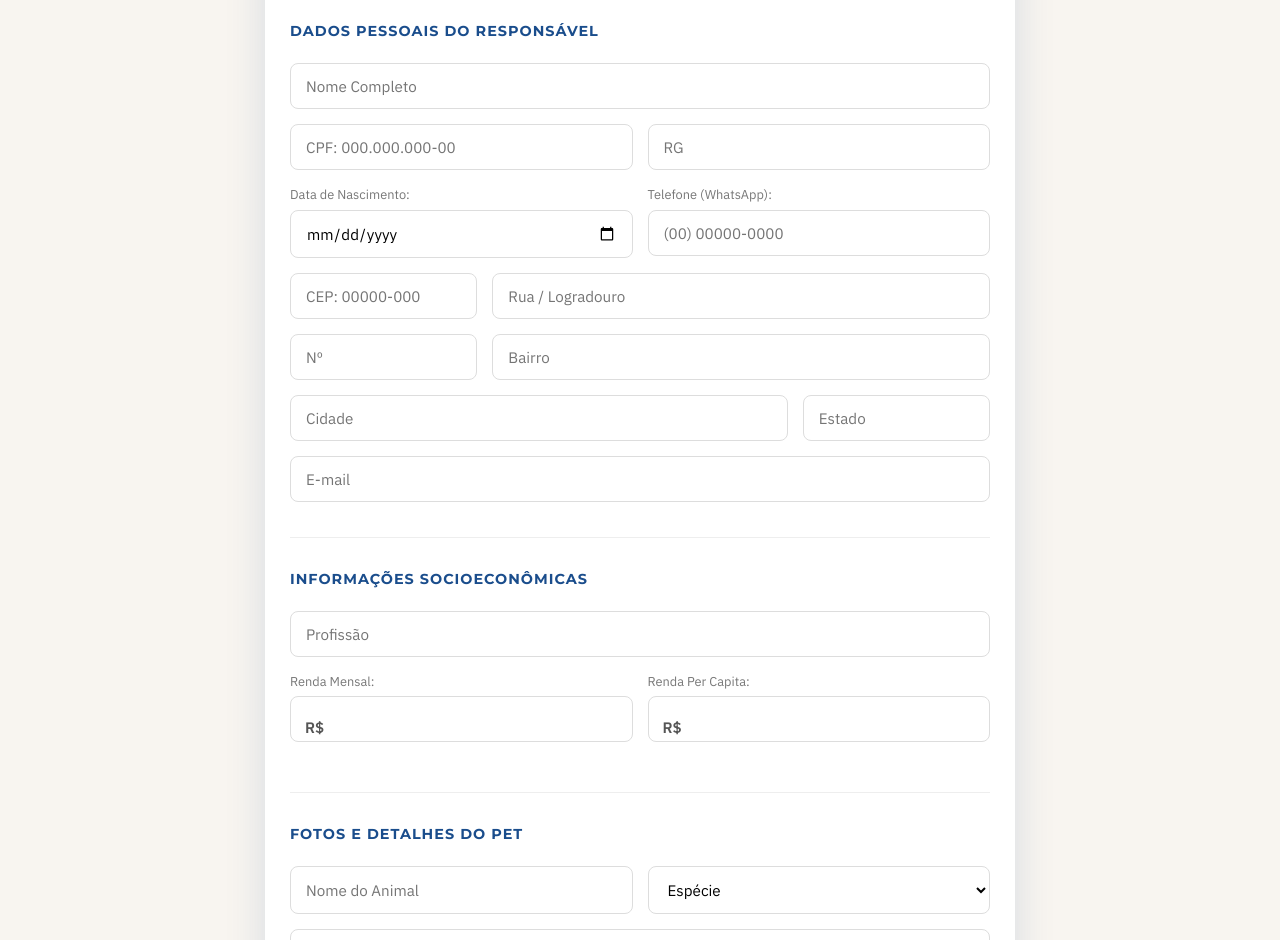
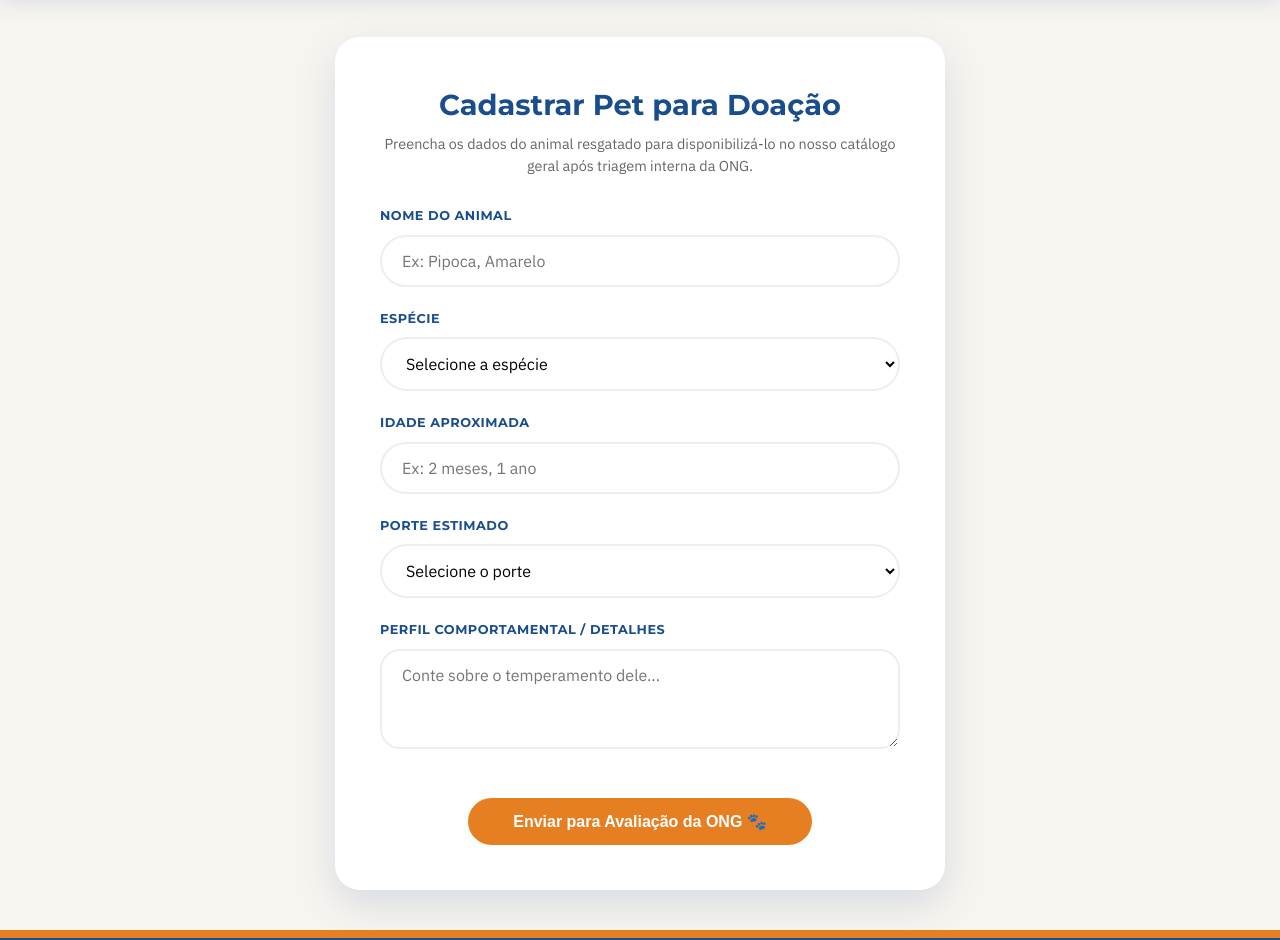
Before and after one commit to ApoloLins/patas-e-lacos, a website: page doar.html in a window 1280 px wide. Shown: the part 98-1038 px from the top of the page. Drawn offline with Linux system fonts and the light colour scheme.

Commit message:
Replace donation form with new layout and functionality

```diff
--- a/doar.html
+++ b/doar.html
@@ -3,128 +3,134 @@
 <head>
     <meta charset="UTF-8">
     <meta name="viewport" content="width=device-width, initial-scale=1.0">
-    <title>Cadastro de Doação | Patas & Laços</title>
+    <title>Patas & Laços | Quero Doar</title>
     <link rel="stylesheet" href="css/style.css">
     <link href="https://fonts.googleapis.com/css2?family=Montserrat:wght@700;800&family=IBM+Plex+Sans:wght@400;600&display=swap" rel="stylesheet">
     <style>
-        .form-section { margin-bottom: 30px; border-bottom: 1px solid #eee; padding-bottom: 20px; }
-        .form-section h4 { margin-bottom: 20px; color: var(--primary); font-family: 'Montserrat', sans-serif; text-transform: uppercase; font-size: 0.9rem; letter-spacing: 1px; }
-        .grid-2 { display: flex; gap: 15px; }
-        .grid-2 input, .grid-2 div, .grid-2 select { flex: 1; }
-        .grid-3 { display: flex; gap: 15px; }
-        .grid-3 .flex-3 { flex: 3; }
-        .grid-3 .flex-1 { flex: 1; }
-        .input-padrao { width: 100%; padding: 12px 15px; margin-bottom: 15px; border-radius: 8px; border: 1px solid #ddd; font-family: 'IBM Plex Sans', sans-serif; font-size: 0.95rem; outline: none; transition: 0.3s; background: white; }
-        .input-padrao:focus { border-color: var(--primary); }
-        .file-label { display: block; font-weight: bold; font-size: 0.85rem; color: #555; margin-bottom: 5px; margin-top: 10px; }
-        .currency-wrapper { position: relative; display: flex; align-items: center; width: 100%; }
-        .currency-wrapper .symbol { position: absolute; left: 15px; font-family: 'IBM Plex Sans'; font-size: 0.95rem; color: #555; font-weight: 600; pointer-events: none; }
-        .currency-wrapper input { padding-left: 45px; }
-        #mensagem-sucesso { display: none; text-align: center; padding: 40px 20px; }
-        #mensagem-sucesso h3 { font-family: 'Montserrat'; color: var(--secondary); font-size: 1.8rem; margin-bottom: 15px; }
-        #mensagem-sucesso p { font-size: 1.1rem; color: var(--text); margin-bottom: 30px; line-height: 1.6; }
-        @media (max-width: 768px) {
-            .grid-2, .grid-3 { flex-direction: column; gap: 0; }
-        }
+        .doar-wrapper { max-width: 650px; margin: 40px auto; padding: 0 20px; }
+        .doar-card { background: white; padding: 45px; border-radius: 25px; box-shadow: 0 15px 40px var(--shadow); }
+        .doar-card h2 { font-family: 'Montserrat'; color: var(--primary); font-size: 1.8rem; margin-bottom: 5px; text-align: center; }
+        .doar-card p { font-size: 0.9rem; color: #666; margin-bottom: 30px; text-align: center; line-height: 1.5; }
+
+        .form-group-doar { text-align: left; margin-bottom: 22px; }
+        .form-group-doar label { display: block; font-family: 'Montserrat'; font-size: 0.8rem; font-weight: 700; text-transform: uppercase; color: var(--primary); margin-bottom: 8px; letter-spacing: 0.5px; }
+        .input-doar, .select-doar, .textarea-doar { width: 100%; padding: 14px 20px; border: 2px solid #eee; border-radius: 50px; font-family: 'IBM Plex Sans', sans-serif; font-size: 1rem; outline: none; transition: 0.3s; background: #fff; box-sizing: border-box; }
+        .input-doar:focus, .select-doar:focus, .textarea-doar:focus { border-color: var(--primary); }
+        .textarea-doar { border-radius: 20px; resize: vertical; min-height: 100px; }
     </style>
 </head>
-<body style="background: var(--bg); padding: 20px 10px;">
+<body style="background: var(--bg);">
 
-<div style="width: 100%; max-width: 750px; margin: 0 auto; background: white; padding: 25px; border-radius: 30px; box-shadow: 0 10px 40px var(--shadow); box-sizing: border-box;">
+<header class="main-header">
+    <nav class="nav-container">
+        <div class="logo-area">
+            <img src="img/logo.png" alt="Patas & Laços" class="logo-img">
+        </div>
+        <ul class="nav-links">
+            <li><a href="index.html" class="nav-item">Início</a></li>
+            <li><a href="catalogo.html" class="nav-item">Adotar</a></li>
+            <li><a href="doar.html" class="nav-item active">Quero Doar</a></li>
+            <li><a href="login-tutor.html" class="nav-item btn-main" style="color: white; padding: 8px 20px; margin-left: 10px; text-decoration: none;">Área do Tutor 👤</a></li>
+        </ul>
+    </nav>
+</header>
 
-    <div id="container-formulario">
-        <h2 style="font-family: 'Montserrat'; color: var(--primary); margin-bottom: 35px; text-align: center;">Formulário de Doação</h2>
-        <form id="form-doacao" onsubmit="enviarDoacao(event)">
+<div class="doar-wrapper">
+    <main class="doar-card">
+        <h2>Cadastrar Pet para Doação</h2>
+        <p>Preencha os dados do animal resgatado para disponibilizá-lo no nosso catálogo geral após triagem interna da ONG.</p>
 
-            <div class="form-section">
-                <h4>Dados Pessoais do Responsável</h4>
-                <input type="text" id="nome" placeholder="Nome Completo" class="input-padrao" required>
-                <div class="grid-2">
-                    <input type="text" id="cpf" placeholder="CPF: 000.000.000-00" class="input-padrao" oninput="mascaraCPF(this)" maxlength="14" required>
-                    <input type="text" id="rg" placeholder="RG" class="input-padrao" required>
-                </div>
-                <div class="grid-2">
-                    <div style="margin-bottom: 15px;">
-                        <span style="font-size: 0.8rem; color: #777; display:block; margin-bottom:4px;">Data de Nascimento:</span>
-                        <input type="date" id="nascimento" class="input-padrao" style="margin-bottom:0;" required>
-                    </div>
-                    <div style="margin-bottom: 15px;">
-                        <span style="font-size: 0.8rem; color: #777; display:block; margin-bottom:4px;">Telefone (WhatsApp):</span>
-                        <input type="tel" id="telefone" placeholder="(00) 00000-0000" class="input-padrao" style="margin-bottom:0;" oninput="mascaraTelefone(this)" maxlength="15" required>
-                    </div>
+        <form onsubmit="interceptarFluxoDoacao(event)">
+            <div class="form-group-doar">
+                <label for="pet-nome">Nome do Animal</label>
+                <input type="text" id="pet-nome" class="input-doar" placeholder="Ex: Pipoca, Amarelo" required>
             </div>
 
-                <div class="grid-3">
-                    <input type="text" id="cep" placeholder="CEP: 00000-000" class="input-padrao flex-1" oninput="mascaraCEP(this)" maxlength="9" required>
-                    <input type="text" id="rua" placeholder="Rua / Logradouro" class="input-padrao flex-3" required>
-                </div>
-                <div class="grid-3">
-                    <input type="text" id="numero" placeholder="Nº" class="input-padrao flex-1" required>
-                    <input type="text" id="bairro" placeholder="Bairro" class="input-padrao flex-3" required>
-                </div>
-                <div class="grid-3">
-                    <input type="text" id="cidade" placeholder="Cidade" class="input-padrao flex-3" required>
-                    <input type="text" id="estado" placeholder="Estado" class="input-padrao flex-1" maxlength="2" required>
-                </div>
-                <input type="email" id="email" placeholder="E-mail" class="input-padrao" required>
-            </div>
-
-            <div class="form-section">
-                <h4>Informações Socioeconômicas</h4>
-                <input type="text" id="profissao" placeholder="Profissão" class="input-padrao" required>
-                <div class="grid-2">
-                    <div style="margin-bottom: 15px; width: 100%;">
-                        <span style="font-size: 0.8rem; color: #777; display:block; margin-bottom:4px;">Renda Mensal:</span>
-                        <div class="currency-wrapper"><span class="symbol">R$</span><input type="text" id="renda-mensal" class="input-padrao" oninput="mascaraMoeda(this)" required></div>
-                    </div>
-                    <div style="margin-bottom: 15px; width: 100%;">
-                        <span style="font-size: 0.8rem; color: #777; display:block; margin-bottom:4px;">Renda Per Capita:</span>
-                        <div class="currency-wrapper"><span class="symbol">R$</span><input type="text" id="renda-capita" class="input-padrao" oninput="mascaraMoeda(this)" required></div>
-                    </div>
-                </div>
-            </div>
-
-            <div class="form-section" style="border-bottom: none;">
-                <h4>Fotos e Detalhes do Pet</h4>
-                <div class="grid-2">
-                    <input type="text" placeholder="Nome do Animal" class="input-padrao" required>
-                    <select class="input-padrao" required>
-                        <option value="">Espécie</option>
+            <div class="form-group-doar">
+                <label for="pet-tipo">Espécie</label>
+                <select id="pet-tipo" class="select-doar" required>
+                    <option value="" disabled selected>Selecione a espécie</option>
                     <option value="Cachorro">Cachorro</option>
                     <option value="Gato">Gato</option>
                 </select>
             </div>
-                <textarea placeholder="História do animal e motivo da entrega..." class="input-padrao" style="height: 100px; padding-top: 12px;" required></textarea>
 
-                <label class="file-label">FOTO DE PERFIL PRINCIPAL:</label><input type="file" class="input-padrao" accept="image/*" required>
-                <label class="file-label">FOTO CORPO INTEIRO:</label><input type="file" class="input-padrao" accept="image/*" required>
+            <div class="form-group-doar">
+                <label for="pet-idade">Idade Aproximada</label>
+                <input type="text" id="pet-idade" class="input-doar" placeholder="Ex: 2 meses, 1 ano" required>
             </div>
 
-            <button type="submit" class="btn-main" style="border: none; width: 100%; padding: 15px;">Enviar Cadastro para Análise</button>
-        </form>
+            <div class="form-group-doar">
+                <label for="pet-porte">Porte Estimado</label>
+                <select id="pet-porte" class="select-doar" required>
+                    <option value="" disabled selected>Selecione o porte</option>
+                    <option value="Pequeno">Pequeno (Até 10kg)</option>
+                    <option value="Médio">Médio (11kg a 25kg)</option>
+                    <option value="Grande">Grande (Acima de 25kg)</option>
+                </select>
             </div>
 
-    <div id="mensagem-sucesso">
-        <span style="font-size: 4rem;">🐾</span>
-        <h3>Cadastro Recebido com Sucesso!</h3>
-        <p>O perfil do animal entrou na nossa lista de análise. Em até 5 dias úteis a equipe entrará em contato.</p>
-        <button onclick="window.close();" class="btn-main" style="border:none;">Fechar Janela</button>
+            <div class="form-group-doar">
+                <label for="pet-comportamento">Perfil Comportamental / Detalhes</label>
+                <textarea id="pet-comportamento" class="textarea-doar" placeholder="Conte sobre o temperamento dele..." required></textarea>
+            </div>
+
+            <center>
+                <button type="submit" class="btn-main" style="margin-top: 20px; border: none; padding: 14px 45px; font-size: 1rem; cursor: pointer;">
+                    Enviar para Avaliação da ONG 🐾
+                </button>
+            </center>
+        </form>
+    </main>
+</div>
+
+<footer class="main-footer">
+    <div class="footer-content">
+        <div class="footer-bottom">
+            <p>&copy; 2026 Patas & Laços - Portal de Adoção e Cuidados.</p>
         </div>
     </div>
+</footer>
 
 <script>
-function mascaraCPF(i) { let v = i.value.replace(/\D/g, ""); v = v.replace(/(\d{3})(\d)/, "$1.$2"); v = v.replace(/(\d{3})(\d)/, "$1.$2"); v = v.replace(/(\d{3})(\d{1,2})$/, "$1-$2"); i.value = v; }
-function mascaraTelefone(i) { let v = i.value.replace(/\D/g, ""); v = v.replace(/^(\d{2})(\d)/g, "($1) $2"); v = v.replace(/(\d{5})(\d)/, "$1-$2"); i.value = v; }
-function mascaraCEP(i) { let v = i.value.replace(/\D/g, ""); v = v.replace(/^(\d{5})(\d)/, "$1-$2"); i.value = v; }
-function mascaraMoeda(i) { let v = i.value.replace(/\D/g, ""); v = (v / 100).toFixed(2) + ""; v = v.replace(".", ","); v = v.replace(/(\d)(?=(\d{3})+(?!\d))/g, "$1."); i.value = v === "0,00" ? "" : v; }
+    window.onload = function() {
+        if (localStorage.getItem('user.logado') === 'true' && localStorage.getItem('dadosDoacaoPendente')) {
+            const dadosPet = JSON.parse(localStorage.getItem('dadosDoacaoPendente'));
 
-function enviarDoacao(e) {
+            // Restaura o rascunho do pet nos campos da tela
+            document.getElementById('pet-nome').value = dadosPet.nome;
+            document.getElementById('pet-tipo').value = dadosPet.tipo;
+            document.getElementById('pet-idade').value = dadosPet.idade;
+            document.getElementById('pet-porte').value = dadosPet.porte;
+            document.getElementById('pet-comportamento').value = dadosPet.comportamento;
+
+            localStorage.removeItem('dadosDoacaoPendente');
+
+            alert("🔒 Conta Identificada!\n\nO perfil do animal foi anexado à sua conta e encaminhado com sucesso para homologação no catálogo.");
+            window.location.href = "portal.html";
+        }
+    }
+
+    function interceptarFluxoDoacao(e) {
         e.preventDefault();
-    if (document.getElementById('cpf').value.replace(/\D/g, '').length !== 11) { alert("CPF inválido."); return; }
-    if (document.getElementById('telefone').value.replace(/\D/g, '').length !== 11) { alert("Telefone inválido."); return; }
-    document.getElementById('container-formulario').style.display = 'none';
-    document.getElementById('mensagem-sucesso').style.display = 'block';
-    window.scrollTo({ top: 0, behavior: 'smooth' });
+
+        const rascunhoPet = {
+            nome: document.getElementById('pet-nome').value,
+            tipo: document.getElementById('pet-tipo').value,
+            idade: document.getElementById('pet-idade').value,
+            porte: document.getElementById('pet-porte').value,
+            comportamento: document.getElementById('pet-comportamento').value
+        };
+
+        localStorage.setItem('dadosDoacaoPendente', JSON.stringify(rascunhoPet));
+
+        if (localStorage.getItem('user.logado') !== 'true') {
+            alert("Dados do bicho gravados!\n\nPara concluir e enviar o pet para doação, precisamos que você faça login na sua Conta de Tutor.");
+            window.location.href = "login-tutor.html";
+        } else {
+            alert("Dados do pet enviados com sucesso!");
+            window.location.href = "portal.html";
+        }
     }
 </script>
 </body>
```
Lines whose indentation alone changed are shown as unchanged.
